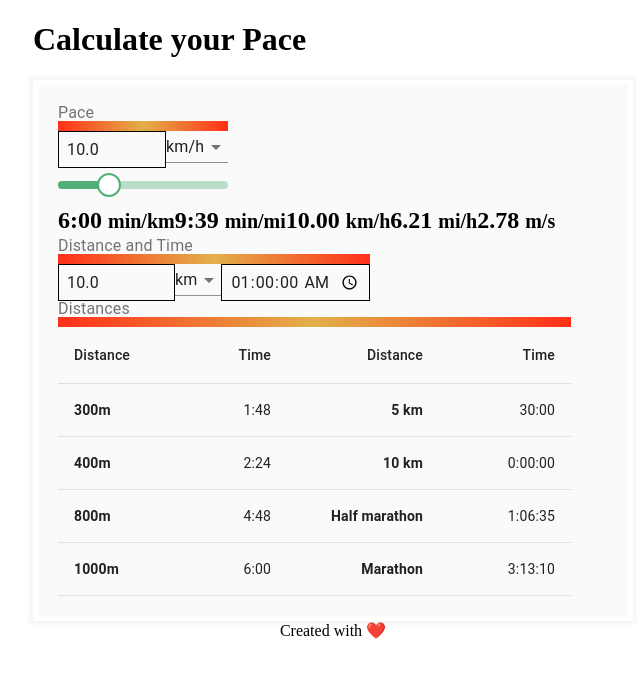
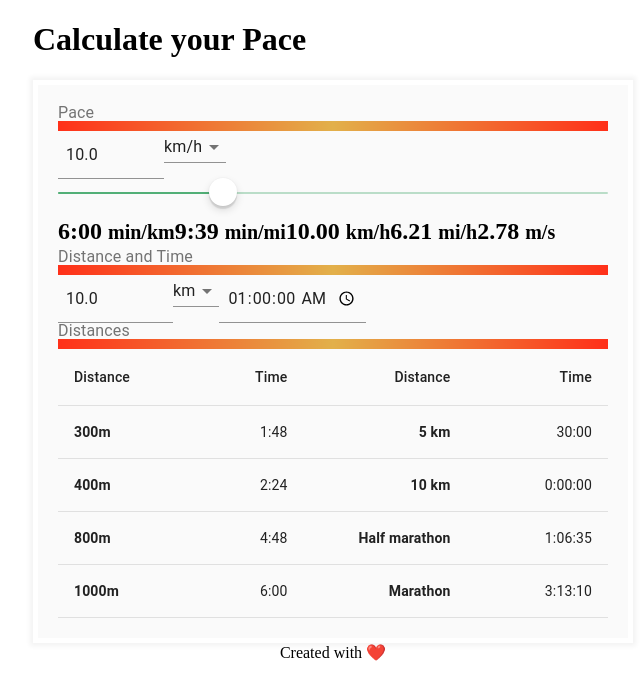
Before and after one commit to gilbertlucas46/react-pace-calc-app, a React (Create React App) app: page / in a window 1280 px wide. Shown: the top 698 px of the page, without its empty margins (307-947 px from the left). Built offline with nearby package versions, Linux system fonts and the light colour scheme.

Commit message:
Added styles to forms fields

```diff
--- a/src/components/PaceInput.js
+++ b/src/components/PaceInput.js
@@ -19,6 +19,8 @@ const PaceInputContainer = styled.div`
   }
 `;
 
+const iOSBoxShadow =
+  '0 3px 1px rgba(0,0,0,0.1),0 4px 8px rgba(0,0,0,0.13),0 0 0 1px rgba(0,0,0,0.02)';
 
 const RangeSLider = withStyles({
   root: {
@@ -26,14 +28,18 @@ const RangeSLider = withStyles({
     height: 8,
   },
   thumb: {
-    height: 24,
-    width: 24,
+    height: 28,
+    width: 28,
     backgroundColor: '#fff',
-    border: '2px solid currentColor',
-    marginTop: -8,
-    marginLeft: -12,
+    boxShadow: iOSBoxShadow,
+    marginTop: -14,
+    marginLeft: -14,
     '&:focus,&:hover,&$active': {
-      boxShadow: 'inherit',
+      boxShadow: '0 3px 1px rgba(0,0,0,0.1),0 4px 8px rgba(0,0,0,0.3),0 0 0 1px rgba(0,0,0,0.02)',
+      // Reset on touch devices, it doesn't add specificity
+      '@media (hover: none)': {
+        boxShadow: iOSBoxShadow,
+      },
     },
   },
   active: {},
@@ -41,11 +47,9 @@ const RangeSLider = withStyles({
     left: 'calc(-50% + 4px)',
   },
   track: {
-    height: 8,
     borderRadius: 4,
   },
   rail: {
-    height: 8,
     borderRadius: 4,
   },
 })(Slider);
--- a/src/components/styles/form.js
+++ b/src/components/styles/form.js
@@ -30,14 +30,15 @@ const Form = styled.form`
     width: 100%;
     padding: 0.5rem;
     font-size: 1rem;
-    border: 1px solid black;
+    height: 32px;
+    border: 0;
+    border-radius: 4px;
     &:focus {
       outline: 0;
       border-color: ${props => props.theme.orange};
     }
   }
-  button,
-  input[type='submit'] {
+  button {
     width: auto;
     background: #F26101;
     color: white;
@@ -49,7 +50,7 @@ const Form = styled.form`
   fieldset {
     border: 0;
     padding: 0;
-
+    width: 100%;
     &[disabled] {
       opacity: 0.5;
     }
```
